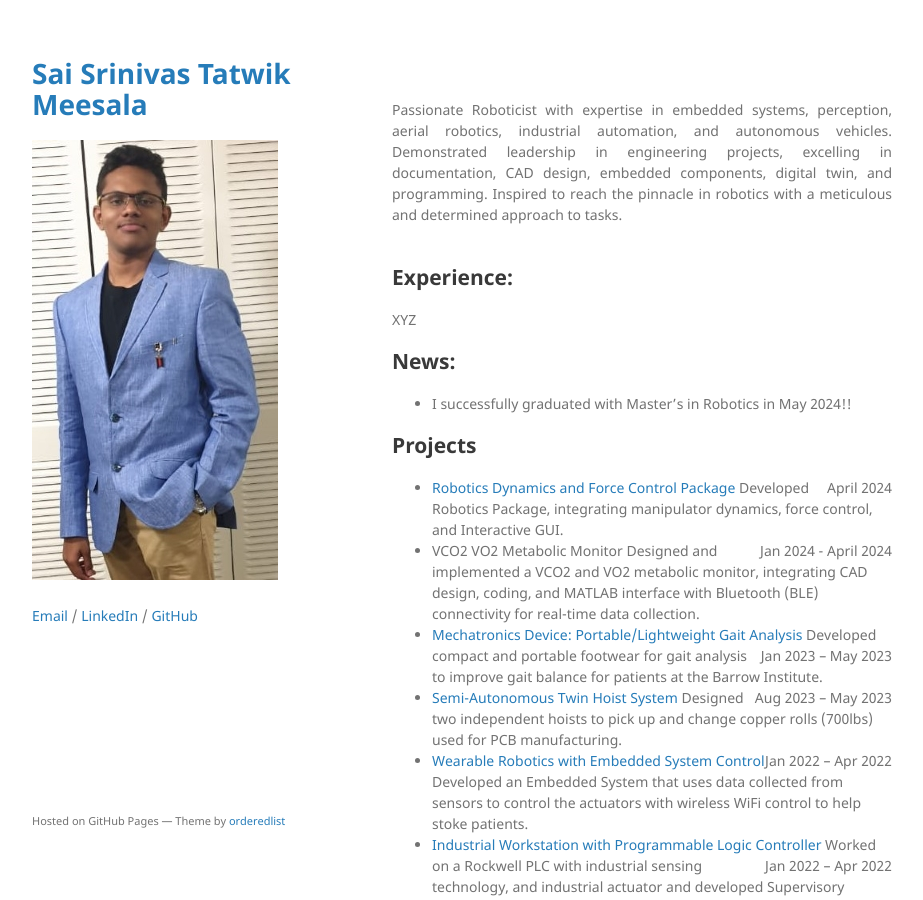
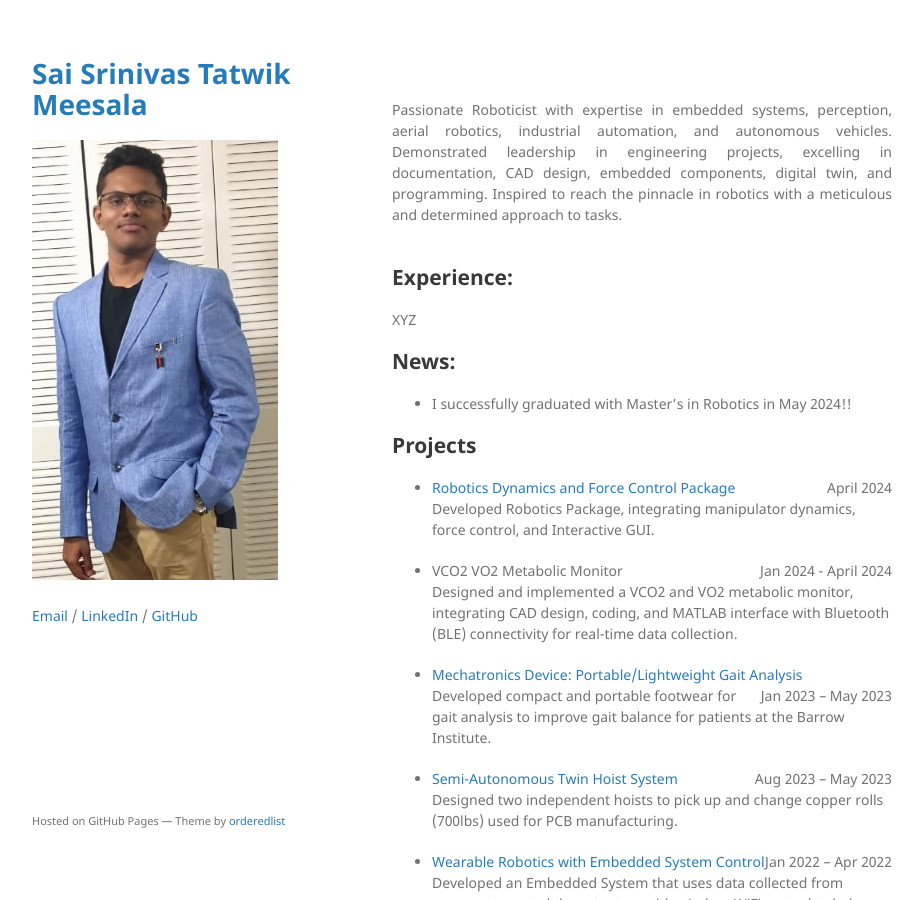
Before and after one commit to Tatwik19/Tatwik19.github.io, a Jekyll site: the page built from index.md, in a window 1280 px wide and 900 px high. Shown: the whole window, without its empty margins (178-1101 px from the left). Built offline with Jekyll 4.4.1, drawn with Linux system fonts in a browser that asks for light colours; the repository's description, which GitHub fills in, is left out.

Commit message:
Update index.md

```diff
--- a/index.md
+++ b/index.md
@@ -2,33 +2,43 @@
 layout: default
 ---
 <br />
-<div style="text-align: justify">Passionate Roboticist with expertise in embedded systems, perception, aerial robotics, industrial automation,  and autonomous vehicles. Demonstrated leadership in engineering projects, excelling in documentation, CAD design, embedded components, digital twin, and programming. Inspired to reach the pinnacle in robotics with a meticulous and determined approach to tasks.</div>
+<div style="text-align: justify">Passionate Roboticist with expertise in embedded systems, perception, aerial robotics, industrial automation, and autonomous vehicles. Demonstrated leadership in engineering projects, excelling in documentation, CAD design, embedded components, digital twin, and programming. Inspired to reach the pinnacle in robotics with a meticulous and determined approach to tasks.</div>
 <br />
 
 ## Experience:
 XYZ
 
+
 ## News:
 *	I successfully graduated with Master's in Robotics in May 2024!!
 
+
 ## Projects
-*	[Robotics Dynamics and Force Control Package](https://github.com/thulsonASU/robot_sim) <span style="float:right;">April 2024</span>
+*	[Robotics Dynamics and Force Control Package](https://github.com/thulsonASU/robot_sim) <span style="float:right;">April 2024</span>\
     Developed Robotics Package, integrating manipulator dynamics, force control, and Interactive GUI.
-*    VCO2 VO2 Metabolic Monitor<span style="float:right;">Jan 2024 - April 2024</span>
+
+*   VCO2 VO2 Metabolic Monitor<span style="float:right;">Jan 2024 - April 2024</span>\
     Designed and implemented a VCO2 and VO2 metabolic monitor, integrating CAD design, coding, and MATLAB interface with Bluetooth (BLE) connectivity for real-time data collection.
-*	[Mechatronics Device: Portable/Lightweight Gait Analysis](https://github.com/Tatwik19/SoulTech-Portable-Gait-Analysis-Device)<span style="float:right;">Jan 2023 – May 2023</span>
-    Developed compact and portable footwear for gait analysis to improve gait balance for patients at the Barrow
-Institute.
-*	[Semi-Autonomous Twin Hoist System](https://github.com/Tatwik19/24-Increasing-Changeover-Capabilities-at-Isola)<span style="float:right;">Aug 2023 – May 2023</span>
+
+*	[Mechatronics Device: Portable/Lightweight Gait Analysis](https://github.com/Tatwik19/SoulTech-Portable-Gait-Analysis-Device)<span style="float:right;">Jan 2023 – May 2023</span>\
+    Developed compact and portable footwear for gait analysis to improve gait balance for patients at the Barrow Institute.
+
+*	[Semi-Autonomous Twin Hoist System](https://github.com/Tatwik19/24-Increasing-Changeover-Capabilities-at-Isola)<span style="float:right;">Aug 2023 – May 2023</span>\
 Designed two independent hoists to pick up and change copper rolls (700lbs) used for PCB manufacturing.
-*	[Wearable Robotics with Embedded System Control](https://github.com/Tatwik19/Team205-Watching-Distance)<span style="float:right;">Jan 2022 – Apr 2022</span>
+
+*	[Wearable Robotics with Embedded System Control](https://github.com/Tatwik19/Team205-Watching-Distance)<span style="float:right;">Jan 2022 – Apr 2022</span>\
 Developed an Embedded System that uses data collected from sensors to control the actuators with wireless WiFi control to help stoke patients.
-*	[Industrial Workstation with Programmable Logic Controller](/assets/Projects/HAS%20PLC/)<span style="float:right;">Jan 2022 – Apr 2022</span>
+
+*	[Industrial Workstation with Programmable Logic Controller](/assets/Projects/HAS%20PLC/)<span style="float:right;">Jan 2022 – Apr 2022</span>\
 Worked on a Rockwell PLC with industrial sensing technology, and industrial actuator and developed Supervisory control and data acquisition (SCADA) for the Human-machine interface (Machine: SMC HAS 200).
-*	[3DoF Robot Arm](/assets/Projects/3DoF%20Robot/)<span style="float:right;">Aug 2021 – Dec 2021</span>
+
+*	[3DoF Robot Arm](/assets/Projects/3DoF%20Robot/)<span style="float:right;">Aug 2021 – Dec 2021</span>\
 Designed Bluetooth Robot Arm with inbuilt Forward/Inverse Kinematics calculator to reach target location.
-*	[Interactive Decoration/Animatronics with Embedded System Control](/assets/Projects/Final%20Design%20-%20Not%20Creepy%20Elf/)<span style="float:right;">Aug 2021 – Dec 2021</span>
+
+*	[Interactive Decoration/Animatronics with Embedded System Control](/assets/Projects/Final%20Design%20-%20Not%20Creepy%20Elf/)<span style="float:right;">Aug 2021 – Dec 2021</span>\
 Developed a Halloween decoration using embedded systems. In-depth research was done to design a PCB.
+
+
 ## Thesis
 *	XYZ
 *	XYZ
```
